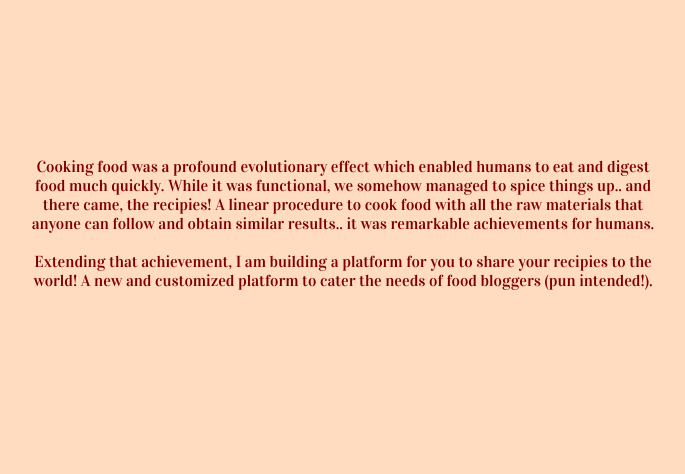
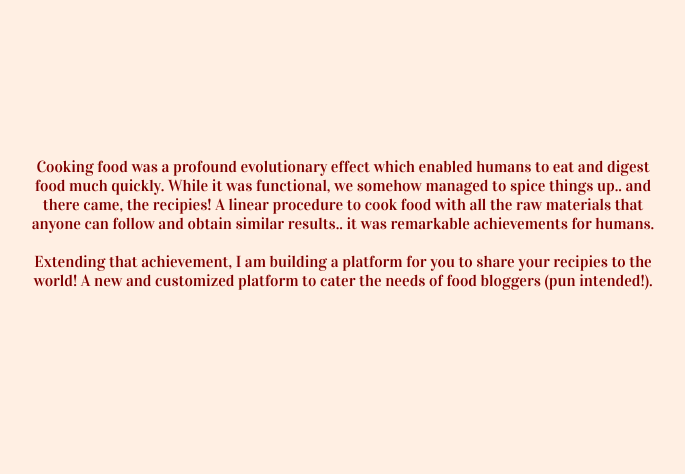
Before and after one commit to sameer-manek/eilaichi-ph, a plain HTML site: page index.html in a window 1280 px wide. Shown: the part 163-637 px from the top of the page, without its empty margins (297-982 px from the left). Drawn offline with Linux system fonts and the light colour scheme.

Commit message:
changed bg color

```diff
--- a/style.css
+++ b/style.css
@@ -5,7 +5,7 @@
 }
 
 :root {
-	--bg-color: #ffdcc0;
+	--bg-color: #ffefe3;
 	--text-color: maroon;
 	--font-heading: 'Great Vibes';
 	--font-default: 'Vidaloka';
```
